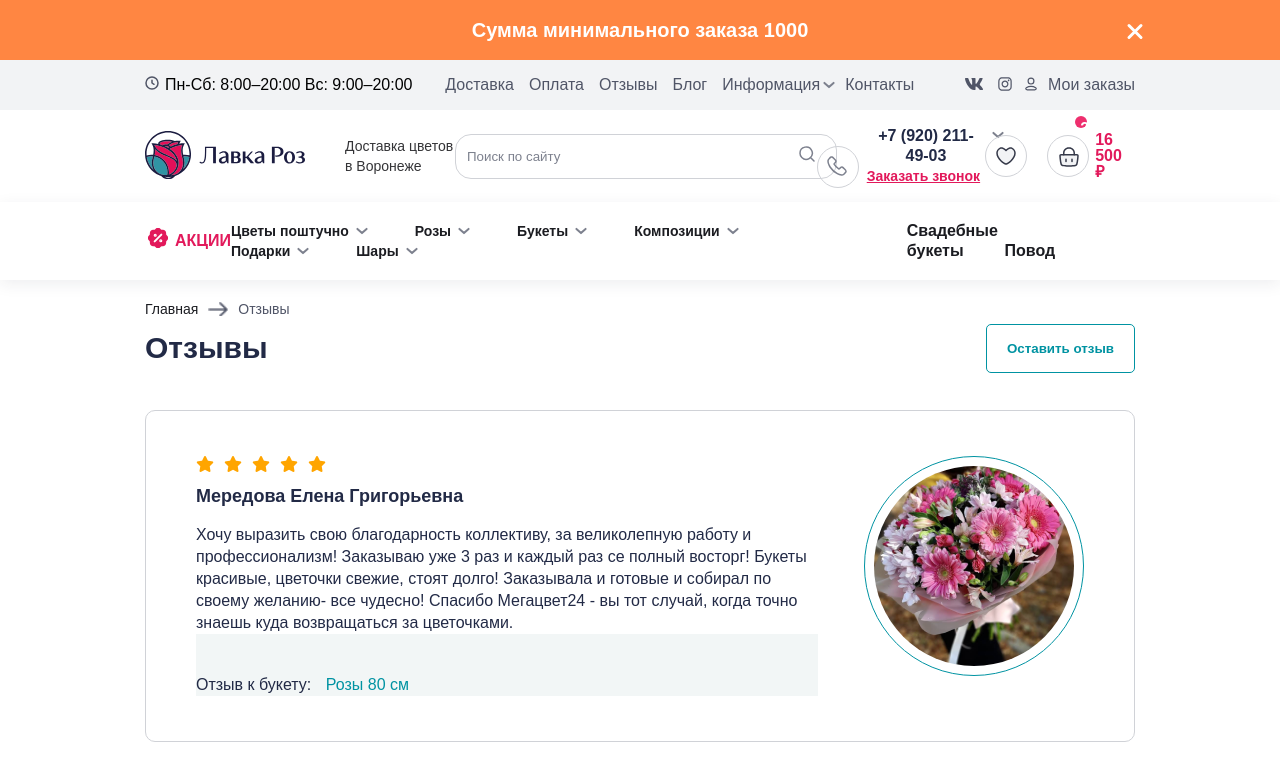
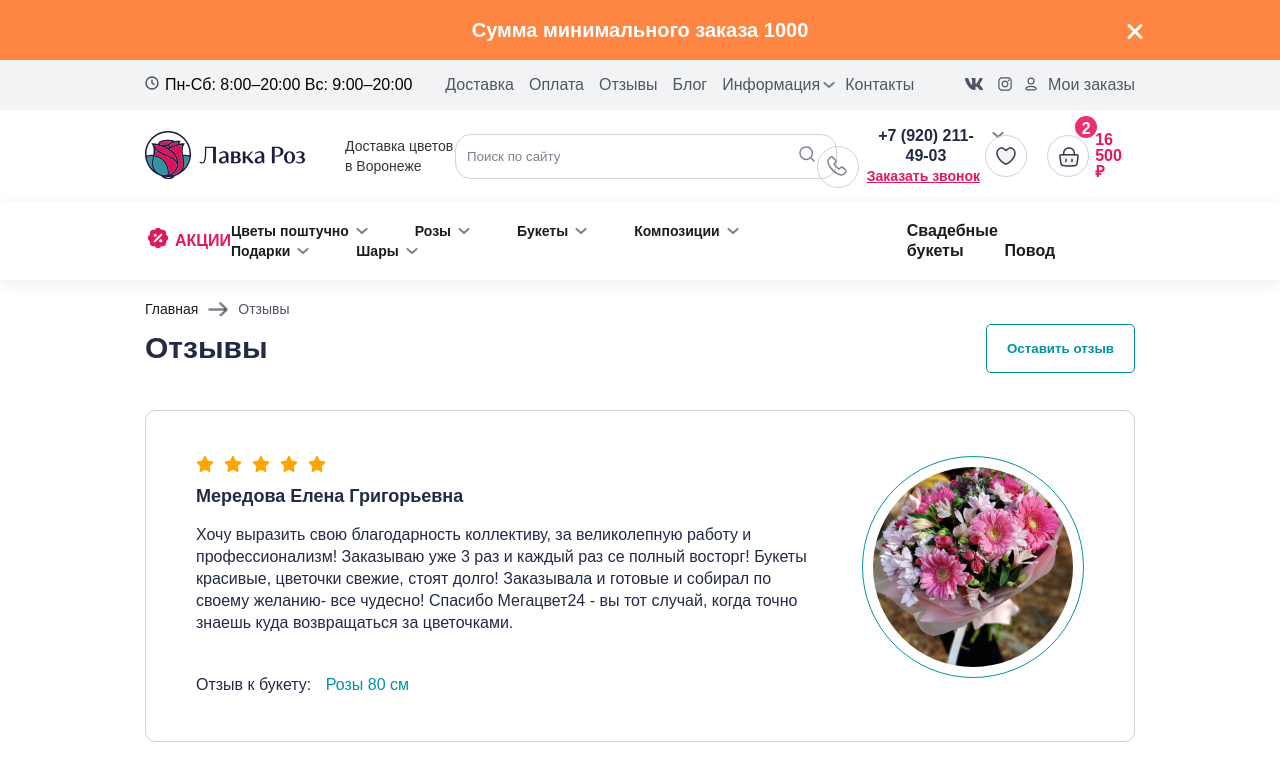
Before and after one commit to dilshodsherzodovich/flowers, a React (Create React App) app: page /reviews in a window 1280 px wide. Shown: the top 770 px of the page. Built offline with nearby package versions, Linux system fonts and the light colour scheme; grey boxes are pictures that could not be loaded; a web font is replaced by a local one.

Commit message:
some changes

```diff
--- a/src/Pages/Reviews/Reviews.scss
+++ b/src/Pages/Reviews/Reviews.scss
@@ -59,6 +59,7 @@
           font-size: 16px;
           line-height: 22px;
           color: colors.$blueTextColor;
+          background: none;
           span {
             color: colors.$greenBtnColor;
             margin-left: 10px;
--- a/src/Style/GlobalStyles.scss
+++ b/src/Style/GlobalStyles.scss
@@ -11,7 +11,6 @@ a {
 * {
   margin: 0;
   padding: 0;
-  box-sizing: border-box;
 }
 
 .section-router {
```
